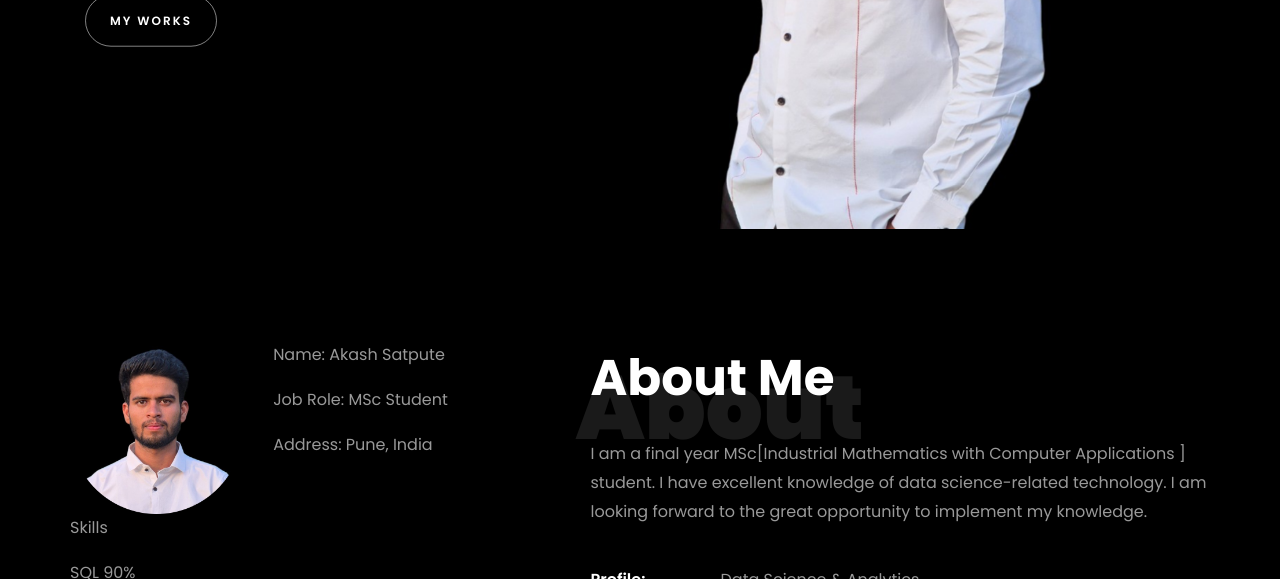
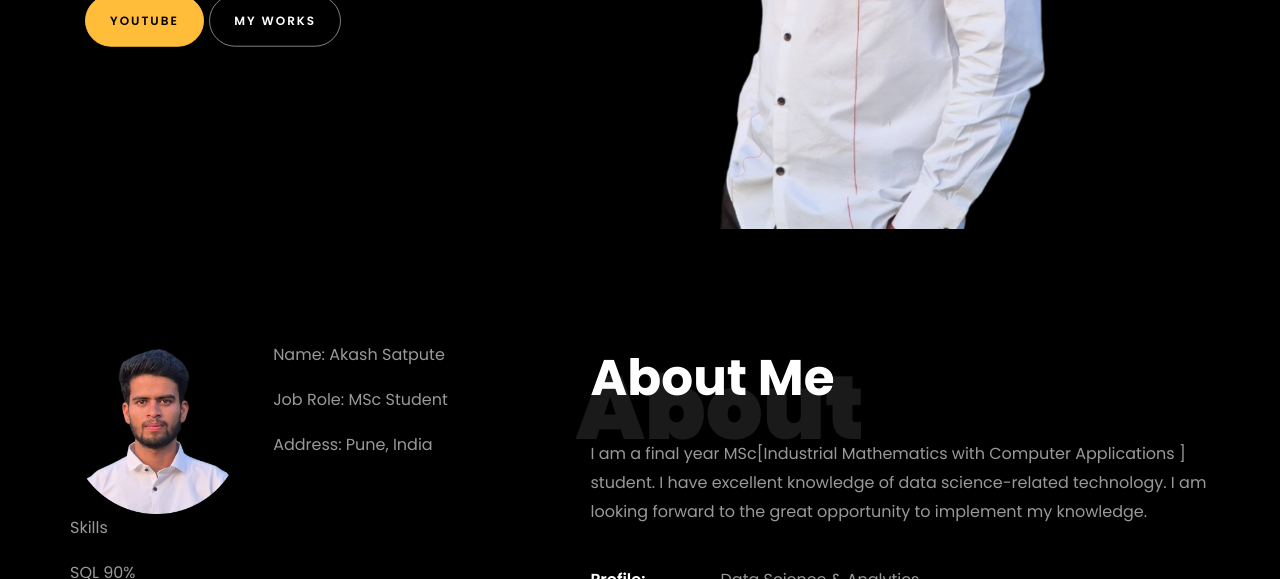
Before and after one commit to ABSatpute/ABSatpute.github.io, a plain HTML site: page index.html in a window 1280 px wide. Shown: the part 521-1100 px from the top of the page. Drawn offline with Linux system fonts and the light colour scheme; files whose address does not match are found by name.

Commit message:
index.html

```diff
--- a/index.html
+++ b/index.html
@@ -189,7 +189,7 @@
 			            <h2>A Data Analyst</h2>
 						<!-- <h2 class="d-flex" style="margin-bottom: 0">With over 5 years of experience</h2> -->
 						<!-- <br> -->
-<!-- 			            <p><a href="https://www.youtube.com/@RishabhMishraOfficial" class="btn btn-primary py-3 px-4">YouTube</a>  -->
+			            <p><a href="https://www.youtube.com/@RishabhMishraOfficial" class="btn btn-primary py-3 px-4">YouTube</a>
 							<a href="https://github.com/rishabhnmishra" class="btn btn-white btn-outline-white py-3 px-4">My works</a></p>
 		            </div>
 		          </div>
```
